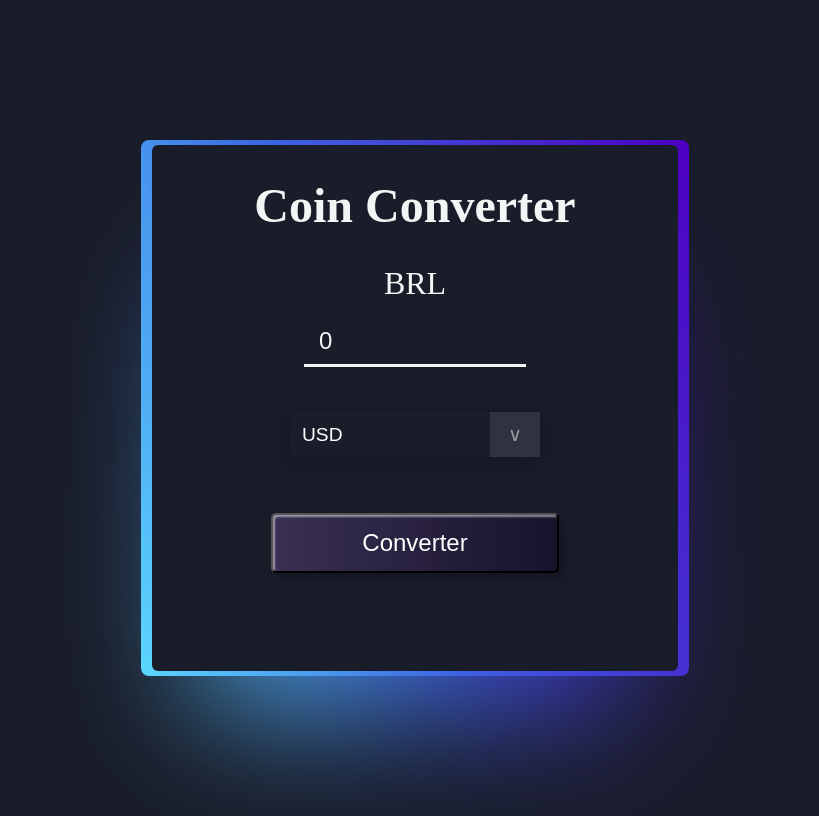
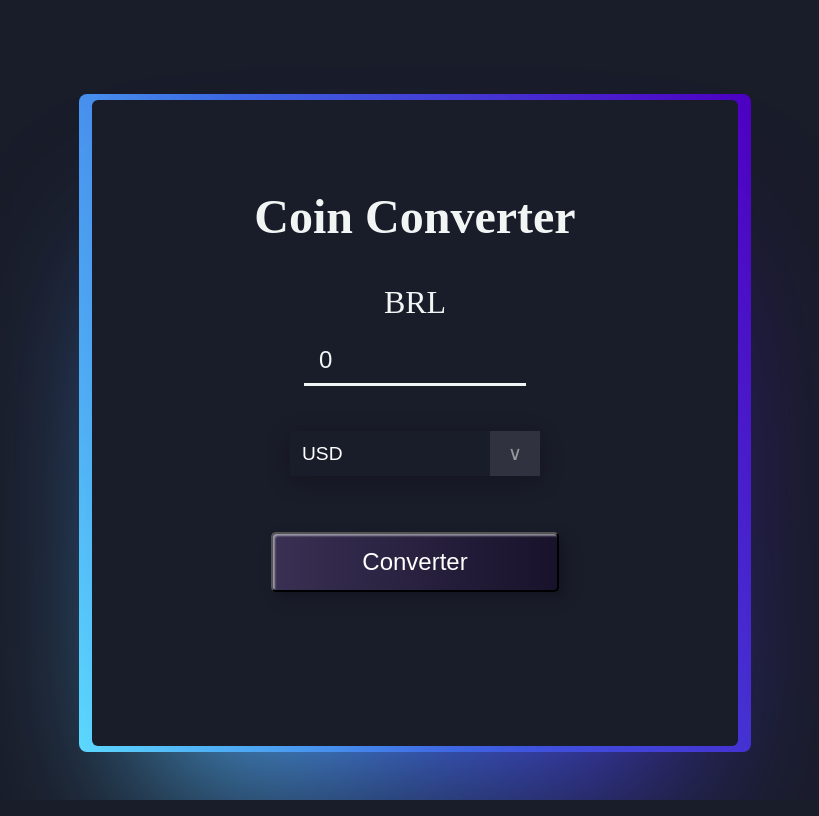
Before and after one commit to arthuhenriq/coin-converter, a React (Vite) app: page / in a window 1280 px wide. Shown: the whole page, without its empty margins (225-1044 px from the left). Built offline with nearby package versions, Linux system fonts and the light colour scheme; no server answers.

Commit message:
Some changes

```diff
--- a/src/components/Converter.jsx
+++ b/src/components/Converter.jsx
@@ -62,7 +62,7 @@ export function Converter({ firstCoin }) {
   }, [secondCoin]);
 
   return (
-    <div className="body">
+    <section className="body">
       <div className="card">
         <h1 className="title">Coin Converter</h1>
         <label id="labelCoin">{coinName}</label>
@@ -81,6 +81,6 @@ export function Converter({ firstCoin }) {
           Converter
         </button>
       </div>
-    </div>
+    </section>
   );
 }
--- a/src/styles/style.css
+++ b/src/styles/style.css
@@ -5,17 +5,20 @@
 }
 
 :root {
-  --card-height: 65vh;
+  --card-height: 40em;
   --card-width: calc(var(--card-height));
 }
 
 body {
   background: #191c29;
-  min-height: 100vh;
+  height: 100%;
+  max-height: 100vh;
   display: flex;
   justify-content: center;
-  align-items: center;
+
+  margin-top: 100px;
 }
+
 
 .title {
   font-size: 3rem;
@@ -57,7 +60,7 @@ label {
   font-family: cursive;
 }
 
-.card::before {
+ .card::before {
   content: "";
   width: 104%;
   height: 102%;
@@ -176,3 +179,10 @@ button {
 }
 
 // Magic Card Credits to Gayane Gasparyan
+
+
+
+@media only screen and (max-device-width: 400px) {
+
+
+  }
```
